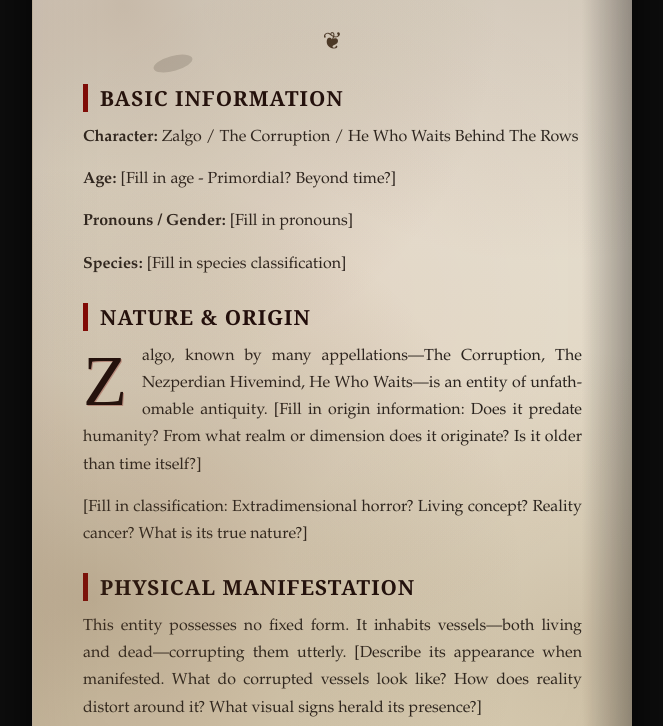
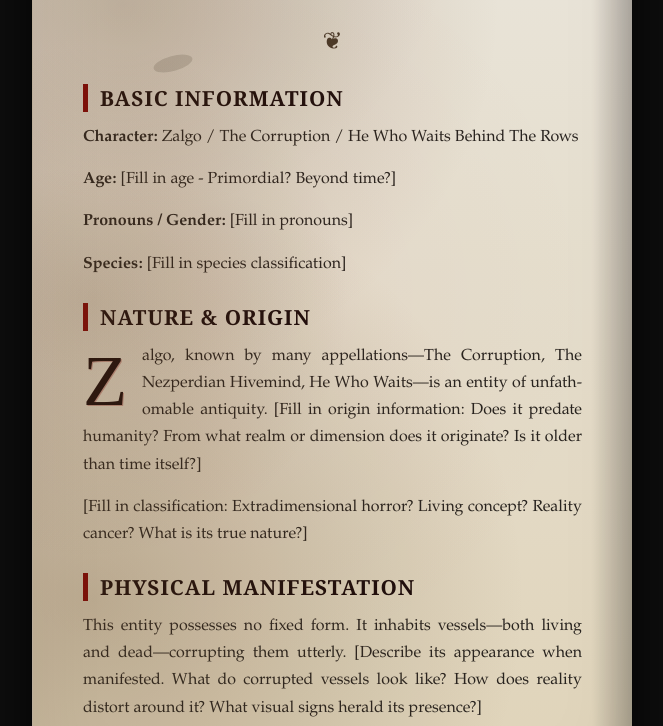
Before and after one commit to Marcwaffle/zalgo, a plain HTML site: page index.html in a window 1280 px wide. Shown: the part 255-981 px from the top of the page, without its empty margins (308-971 px from the left). Drawn offline with Linux system fonts and the light colour scheme.

Commit message:
Add files via upload

```diff
--- a/index.html
+++ b/index.html
@@ -18,19 +18,24 @@
             overflow-x: hidden;
             padding: 60px 20px;
             min-height: 100vh;
+            display: flex;
+            justify-content: center;
+            align-items: center;
         }
 
         .grimoire-container {
             max-width: 1600px;
             margin: 0 auto;
+            width: 100%;
         }
 
         .book-spread {
             display: flex;
             gap: 0;
-            max-width: 1400px;
+            max-width: 1200px;
             margin: 0 auto 80px auto;
             position: relative;
+            justify-content: center;
         }
 
         /* Binding shadow between pages */
@@ -40,12 +45,12 @@
             top: 0;
             left: 50%;
             transform: translateX(-50%);
-            width: 60px;
+            width: 40px;
             height: 100%;
             background: linear-gradient(to right,
-                rgba(0,0,0,0.1),
-                rgba(0,0,0,0.5) 50%,
-                rgba(0,0,0,0.1));
+                transparent,
+                rgba(0,0,0,0.4) 50%,
+                transparent);
             pointer-events: none;
             z-index: 10;
         }
@@ -69,21 +74,39 @@
             animation: candleFlicker 4s infinite;
         }
 
-        /* Heavy aging and stains */
-        .page::before {
+        /* Torn/burned edges - only on outer edges */
+        .page-left::before {
             content: '';
             position: absolute;
             top: 0;
             left: 0;
+            bottom: 0;
+            width: 100%;
+            background:
+                radial-gradient(circle at 15% 20%, rgba(101, 67, 33, 0.25) 0%, transparent 40%),
+                radial-gradient(circle at 10% 50%, rgba(101, 67, 33, 0.2) 0%, transparent 35%),
+                radial-gradient(circle at 10% 80%, rgba(101, 67, 33, 0.3) 0%, transparent 45%),
+                radial-gradient(circle at 20% 10%, rgba(101, 67, 33, 0.15) 0%, transparent 30%),
+                radial-gradient(circle at 30% 50%, rgba(139, 0, 0, 0.03) 0%, transparent 60%);
+            pointer-events: none;
+            z-index: 1;
+        }
+
+        .page-right::before {
+            content: '';
+            position: absolute;
+            top: 0;
             right: 0;
             bottom: 0;
+            width: 100%;
             background:
-                radial-gradient(circle at 15% 20%, rgba(101, 67, 33, 0.25) 0%, transparent 40%),
-                radial-gradient(circle at 85% 10%, rgba(101, 67, 33, 0.2) 0%, transparent 35%),
-                radial-gradient(circle at 10% 80%, rgba(101, 67, 33, 0.3) 0%, transparent 45%),
-                radial-gradient(circle at 90% 85%, rgba(101, 67, 33, 0.15) 0%, transparent 30%),
-                radial-gradient(circle at 50% 50%, rgba(139, 0, 0, 0.03) 0%, transparent 60%);
+                radial-gradient(circle at 85% 20%, rgba(101, 67, 33, 0.25) 0%, transparent 40%),
+                radial-gradient(circle at 90% 50%, rgba(101, 67, 33, 0.2) 0%, transparent 35%),
+                radial-gradient(circle at 90% 80%, rgba(101, 67, 33, 0.3) 0%, transparent 45%),
+                radial-gradient(circle at 80% 10%, rgba(101, 67, 33, 0.15) 0%, transparent 30%),
+                radial-gradient(circle at 70% 50%, rgba(139, 0, 0, 0.03) 0%, transparent 60%);
             pointer-events: none;
+            z-index: 1;
         }
 
         /* Inner binding shadow */
@@ -92,11 +115,11 @@
             position: absolute;
             top: 0;
             right: 0;
-            width: 50px;
+            width: 40px;
             height: 100%;
-            background: linear-gradient(to left, rgba(0,0,0,0.3), transparent);
+            background: linear-gradient(to left, rgba(0,0,0,0.25), transparent);
             pointer-events: none;
-            z-index: 5;
+            z-index: 2;
         }
 
         .page-right::after {
@@ -104,11 +127,11 @@
             position: absolute;
             top: 0;
             left: 0;
-            width: 50px;
+            width: 40px;
             height: 100%;
-            background: linear-gradient(to right, rgba(0,0,0,0.3), transparent);
+            background: linear-gradient(to right, rgba(0,0,0,0.25), transparent);
             pointer-events: none;
-            z-index: 5;
+            z-index: 2;
         }
 
         .page-left {
```
